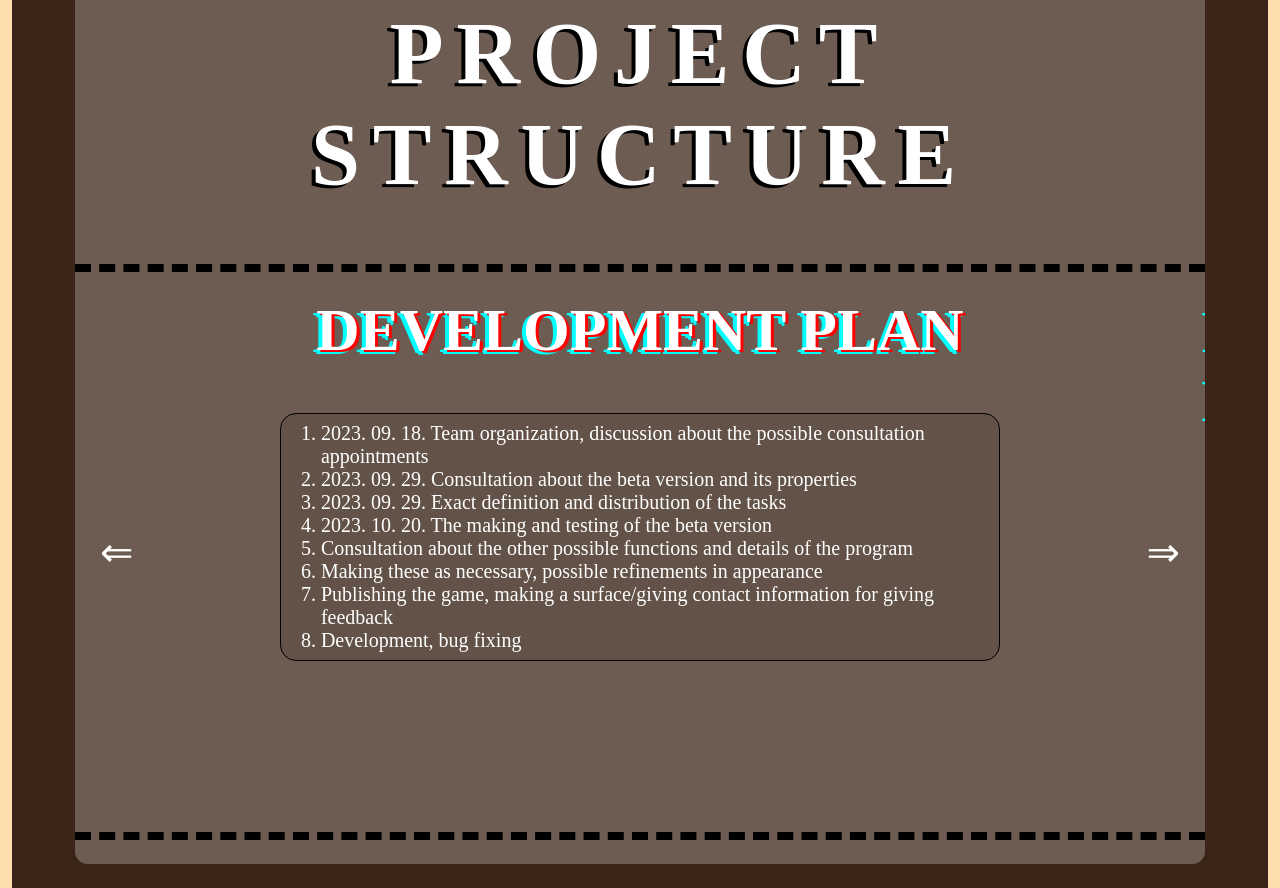
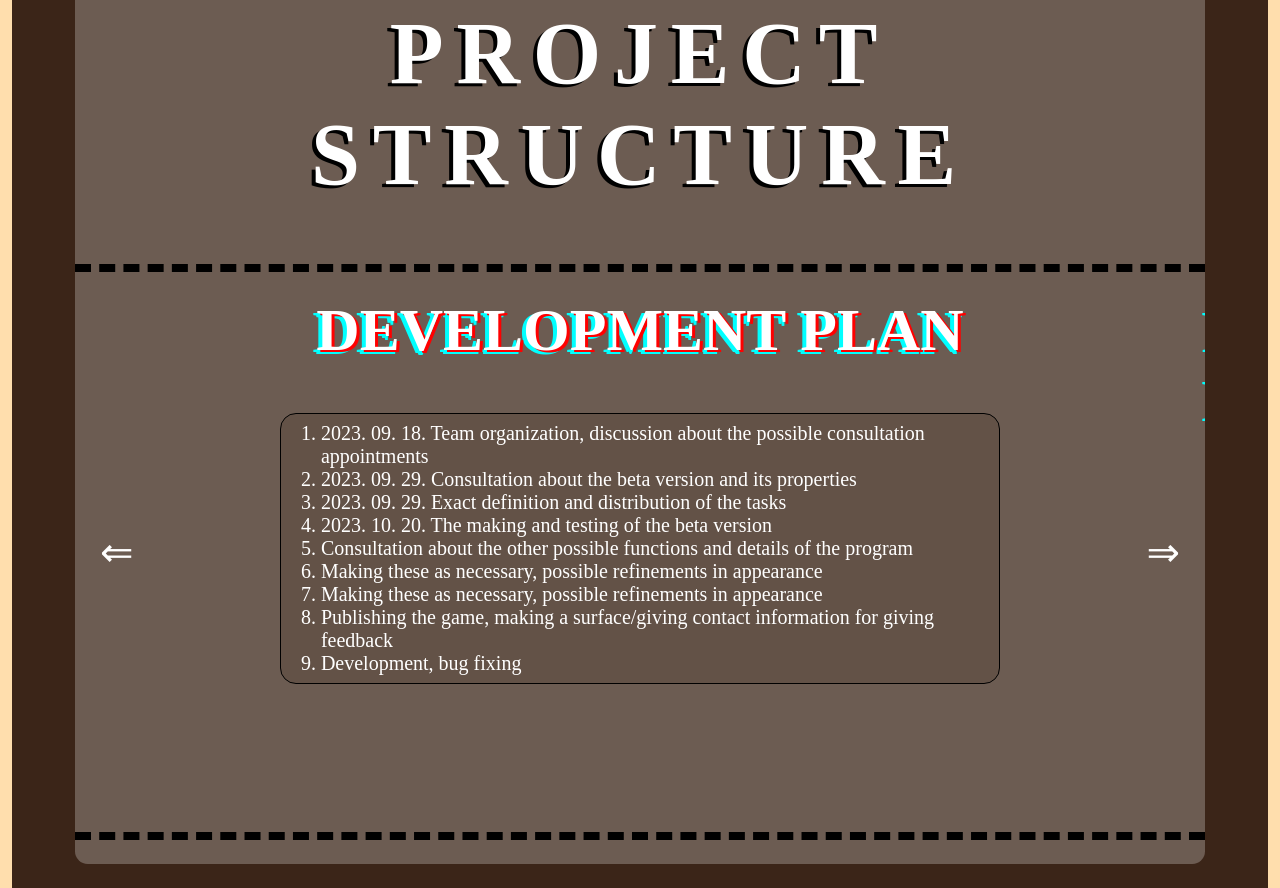
Before and after one commit to kukkkristof/SWTECHSZORP, a plain HTML site: page index.html in a window 1280 px wide. Shown: the part 1868-2756 px from the top of the page. Drawn offline with Linux system fonts and the light colour scheme.

```diff
--- a/index.html
+++ b/index.html
@@ -145,6 +145,7 @@
                             <li>2023. 10. 20. The making and testing of the beta version</li>
                             <li>Consultation about the other possible functions and details of the program</li>
                             <li>Making these as necessary, possible refinements in appearance</li>
+                            <li>Making these as necessary, possible refinements in appearance</li>
                             <li>Publishing the game, making a surface/giving contact information for giving feedback</li>
                             <li>Development, bug fixing</li>
                         </ol>
```
